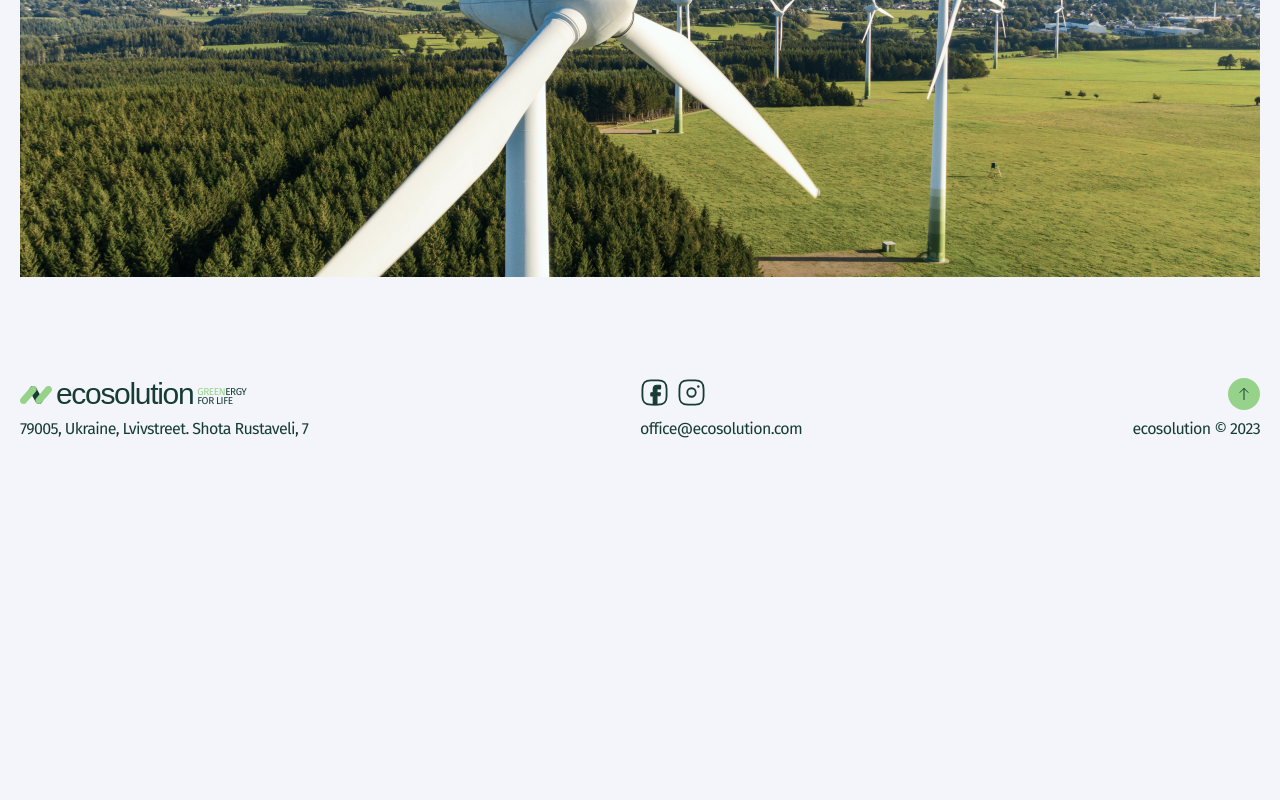
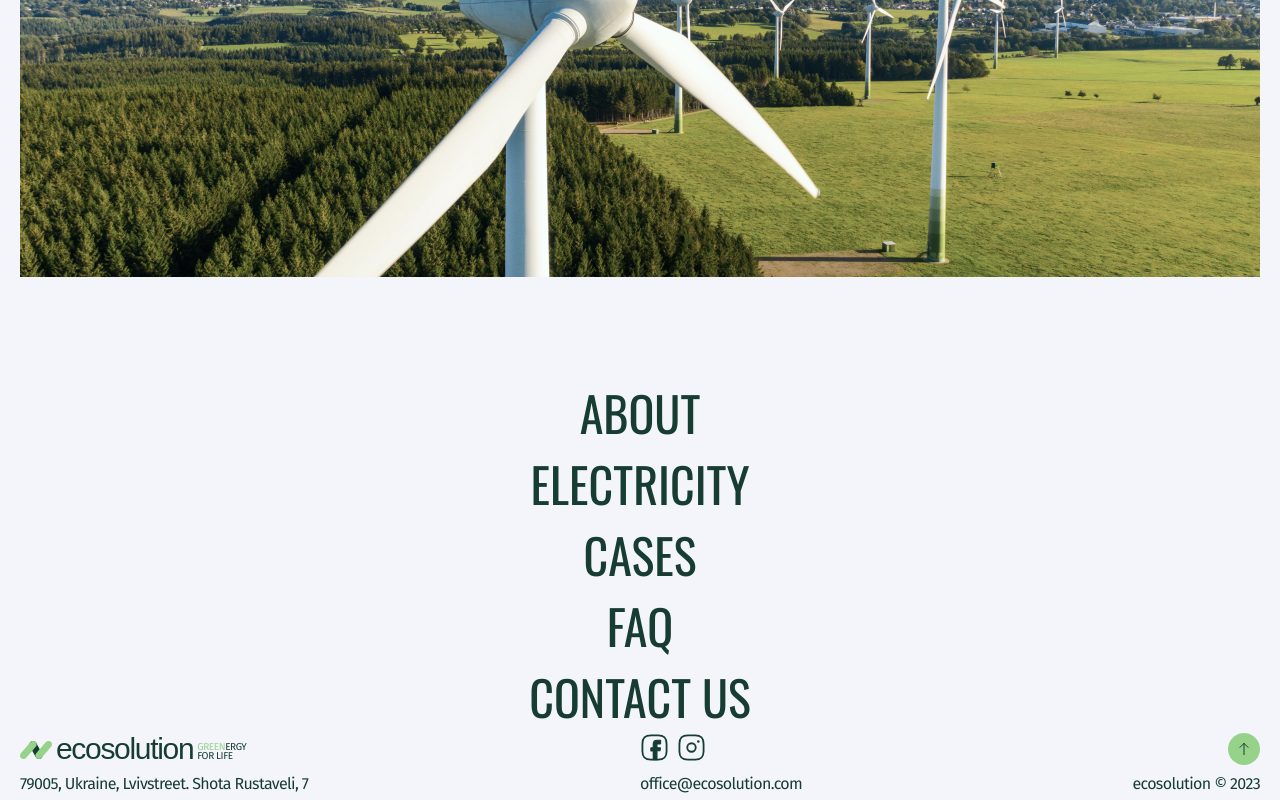
Before and after one commit to diana1m/ecosolution, a Next.js app: page / in a window 1280 px wide. Shown: the part 791-1591 px from the top of the page. Before the commit the page ends 1236 px from the top, so only its background shows below. Built offline with nearby package versions, Linux system fonts and the light colour scheme; a web font is replaced by a local one.

Commit message:
create directories for all components

```diff
--- a/src/app/page.tsx
+++ b/src/app/page.tsx
@@ -1,9 +1,19 @@
+import About from '@/components/About/About'
+import Cases from '@/components/Cases/Cases'
+import ContactUs from '@/components/ContactUs/ContactUs'
+import Electricity from '@/components/Electricity/Electricity'
+import FAQ from '@/components/FAQ/FAQ'
 import Hero from '@/components/Hero/Hero'
 
 export default function Home() {
   return (
     <main className='main'>
       <Hero />
+      <About />
+      <Electricity />
+      <Cases />
+      <FAQ />
+      <ContactUs />
     </main>
   )
 }
--- /dev/null
+++ b/src/components/About/About.module.scss
@@ -0,0 +1,2 @@
+/* ---- About ---- */
+@import '/src/styles/resources/';
--- /dev/null
+++ b/src/components/About/About.tsx
@@ -0,0 +1,11 @@
+import styles from './About.module.scss'
+import { oswaldFont } from '../../app/fonts'
+
+const About = () => {
+  return (
+    <section id='about' className={styles.section}>
+      <h2 className={`${oswaldFont.className} ${styles.title}`}>About</h2>
+    </section>
+  )
+}
+export default About
--- /dev/null
+++ b/src/components/Cases/Cases.module.scss
@@ -0,0 +1,2 @@
+/* ---- Cases ---- */
+@import '/src/styles/resources/';
--- /dev/null
+++ b/src/components/Cases/Cases.tsx
@@ -0,0 +1,11 @@
+import styles from './Cases.module.scss'
+import { oswaldFont } from '../../app/fonts'
+
+const Cases = () => {
+  return (
+    <section id='cases' className={styles.section}>
+      <h2 className={`${oswaldFont.className} ${styles.title}`}>Cases</h2>
+    </section>
+  )
+}
+export default Cases
--- /dev/null
+++ b/src/components/ContactUs/ContactUs.module.scss
@@ -0,0 +1,2 @@
+/* ---- ContactUS ---- */
+@import '/src/styles/resources/';
--- /dev/null
+++ b/src/components/ContactUs/ContactUs.tsx
@@ -0,0 +1,11 @@
+import styles from './ContactUs.module.scss'
+import { oswaldFont } from '../../app/fonts'
+
+const ContactUs = () => {
+  return (
+    <section id='contact' className={styles.section}>
+      <h2 className={`${oswaldFont.className} ${styles.title}`}>Contact Us</h2>
+    </section>
+  )
+}
+export default ContactUs
--- /dev/null
+++ b/src/components/Electricity/Electricity.module.scss
@@ -0,0 +1,2 @@
+/* ---- Electricity ---- */
+@import '/src/styles/resources/';
--- /dev/null
+++ b/src/components/Electricity/Electricity.tsx
@@ -0,0 +1,11 @@
+import styles from './Electricity.module.scss'
+import { oswaldFont } from '../../app/fonts'
+
+const Electricity = () => {
+  return (
+    <section id='electricity' className={styles.section}>
+      <h2 className={`${oswaldFont.className} ${styles.title}`}>Electricity</h2>
+    </section>
+  )
+}
+export default Electricity
--- /dev/null
+++ b/src/components/FAQ/FAQ.module.scss
@@ -0,0 +1,2 @@
+/* ---- FAQ ---- */
+@import '/src/styles/resources/';
--- /dev/null
+++ b/src/components/FAQ/FAQ.tsx
@@ -0,0 +1,11 @@
+import styles from './FAQ.module.scss'
+import { oswaldFont } from '../../app/fonts'
+
+const FAQ = () => {
+  return (
+    <section id='faq' className={styles.section}>
+      <h2 className={`${oswaldFont.className} ${styles.title}`}>FAQ</h2>
+    </section>
+  )
+}
+export default FAQ
```
